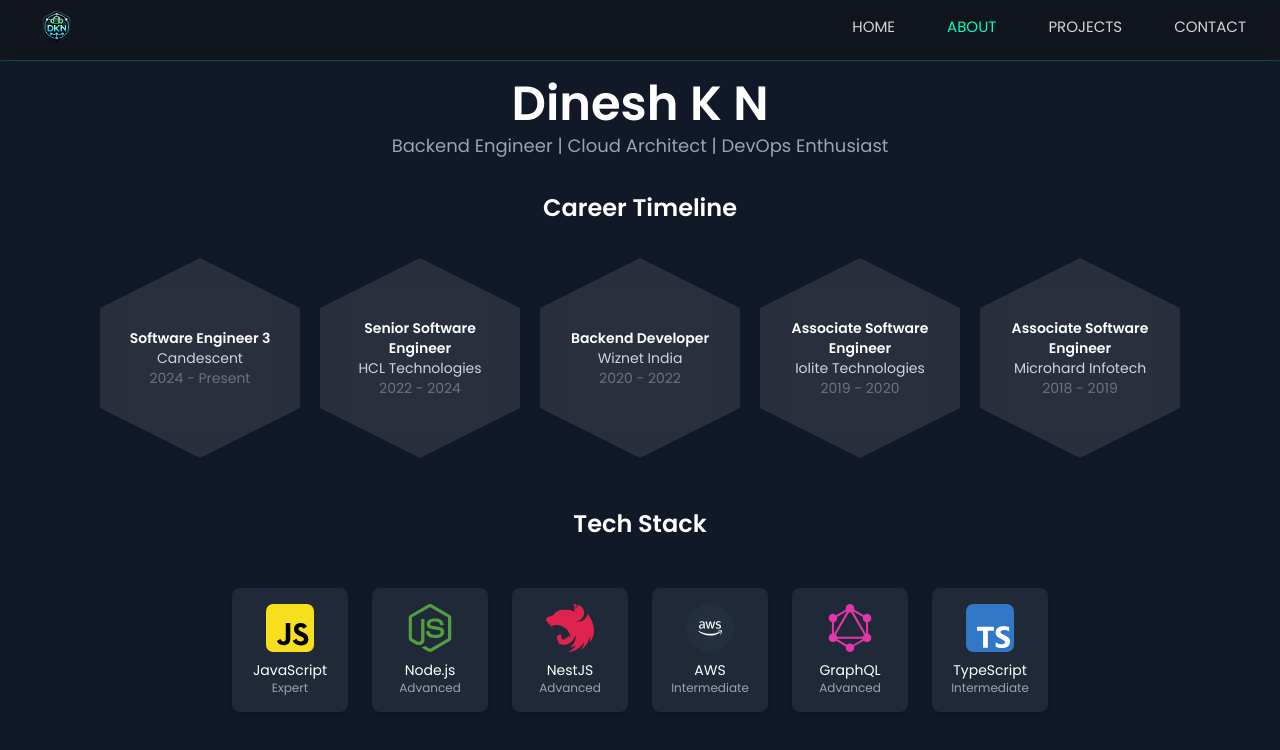
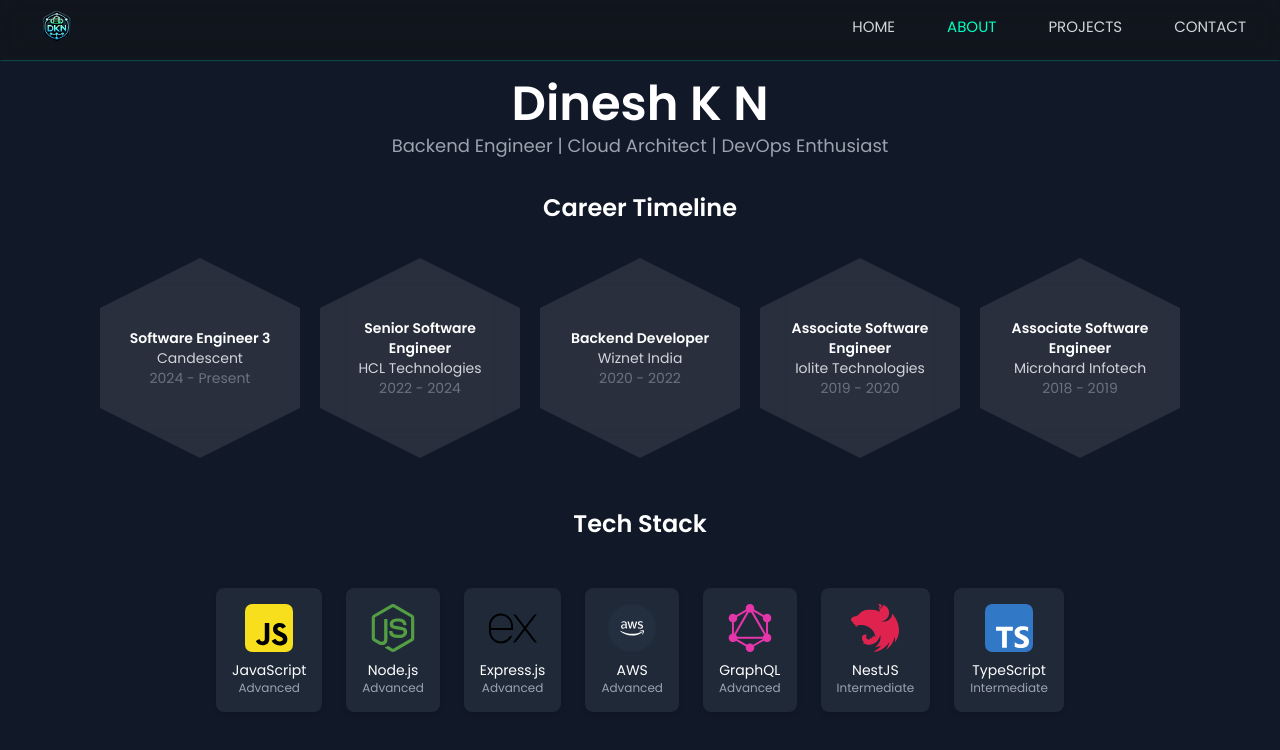
Before and after one commit to kandilidinesh/portfolio-web, a Next.js app: page /about in a window 1280 px wide. Shown: the top 750 px of the page. Built offline with nearby package versions, Linux system fonts and the light colour scheme.

Commit message:
Updated Data

```diff
--- a/app/about/page.js
+++ b/app/about/page.js
@@ -31,11 +31,16 @@
     ];
 
     const techStack = [
-        { name: "JavaScript", icon: "/icons/javascript.svg", level: "Expert" },
+        {
+            name: "JavaScript",
+            icon: "/icons/javascript.svg",
+            level: "Advanced"
+        },
         { name: "Node.js", icon: "/icons/nodejs.svg", level: "Advanced" },
-        { name: "NestJS", icon: "/icons/nestjs.svg", level: "Advanced" },
-        { name: "AWS", icon: "/icons/aws.svg", level: "Intermediate" },
+        { name: "Express.js", icon: "/icons/express.svg", level: "Advanced" },
+        { name: "AWS", icon: "/icons/aws.svg", level: "Advanced" },
         { name: "GraphQL", icon: "/icons/graphql.svg", level: "Advanced" },
+        { name: "NestJS", icon: "/icons/nestjs.svg", level: "Intermediate" },
         {
             name: "TypeScript",
             icon: "/icons/typescript.svg",
```
Also changed, not shown: public/icons/express.svg (added).
